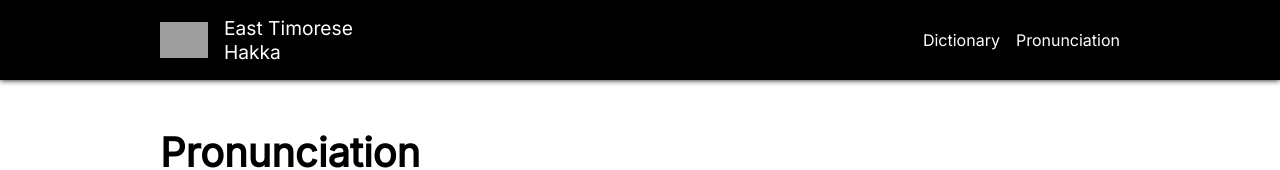
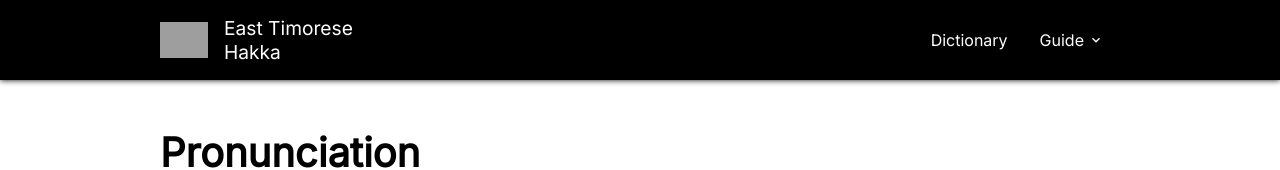
Before and after one commit to steven-lay/easttimoresehakka-dictionary-site, a Next.js app: page /pronunciation in a window 1280 px wide. Shown: the top 170 px of the page. Built offline with nearby package versions, Linux system fonts and the light colour scheme; grey boxes are pictures that could not be loaded.

Commit message:
Implement and use Dropdown in Header

```diff
--- /dev/null
+++ b/src/components/DocsDropdown.jsx
@@ -0,0 +1,14 @@
+import { useRouter } from 'next/router'
+import Dropdown from './Dropdown'
+
+export default function LearnDropdown() {
+  const router = useRouter()
+
+  const heading = 'Guide'
+  const items = [
+    { title: 'Pronunciation', action: () => router.push('/pronunciation') },
+    { title: 'Tones', action: () => router.push('/tones') },
+  ]
+
+  return <Dropdown heading={heading} items={items} />
+}
--- /dev/null
+++ b/src/components/Dropdown.jsx
@@ -0,0 +1,62 @@
+import { useState } from 'react'
+import styled from 'styled-components'
+import { MdOutlineKeyboardArrowDown } from 'react-icons/md'
+
+export default function Dropdown({ heading, items }) {
+  const [isOpen, setIsOpen] = useState(false)
+
+  return (
+    <DropdownContainer
+      onMouseEnter={() => setIsOpen(true)}
+      onMouseLeave={() => setIsOpen(false)}
+    >
+      <DropdownHeading>
+        <span>{heading}</span>
+        <MdOutlineKeyboardArrowDown />
+      </DropdownHeading>
+      {isOpen && (
+        <DropdownItemList onClick={() => setIsOpen(false)}>
+          {items.map(({ title, action }) => (
+            <Dropdownitem key={title} onClick={action}>
+              {title}
+            </Dropdownitem>
+          ))}
+        </DropdownItemList>
+      )}
+    </DropdownContainer>
+  )
+}
+
+const DropdownContainer = styled.div`
+  cursor: pointer;
+  position: relative;
+  padding: 1rem;
+`
+
+const DropdownHeading = styled.div`
+  display: flex;
+  gap: 0.25rem;
+  align-items: center;
+  color: white;
+`
+
+const DropdownItemList = styled.ul`
+  position: absolute;
+  padding: 0.675rem 0;
+  background-color: white;
+  border: 1px solid lightgray;
+  border-radius: 3px;
+  box-shadow: 0 1px 5px rgb(0 0 0 / 15%);
+  color: black;
+  list-style: none;
+`
+
+const Dropdownitem = styled.li`
+  padding: 0.5rem;
+  margin: 0 0.75rem;
+
+  &:hover {
+    background-color: rgb(245, 245, 245);
+    border-radius: 5px;
+  }
+`
--- a/src/components/Header.jsx
+++ b/src/components/Header.jsx
@@ -2,6 +2,7 @@ import { useState } from 'react'
 import styled from 'styled-components'
 import Link from 'next/link'
 import { BiMenu } from 'react-icons/bi'
+import DocsDropdown from './DocsDropdown'
 
 export default function Header() {
   const [showSidenav, setShowSidenav] = useState(false)
@@ -22,9 +23,7 @@ export default function Header() {
           <Link href="/">
             <StyledLink>Dictionary</StyledLink>
           </Link>
-          <Link href="/pronunciation">
-            <StyledLink>Pronunciation</StyledLink>
-          </Link>
+          <DocsDropdown />
         </ContentRight>
       </HeaderContainer>
     </HeaderWrapper>
```
